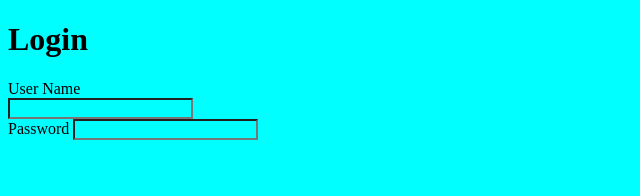
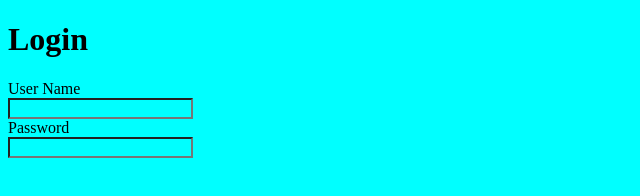
Before and after one commit to udhaya-coder/ecom.github.io, a plain HTML site: page index.html in a window 1280 px wide. Shown: the whole page, without its empty margins (0-640 px from the left). Drawn offline with Linux system fonts and the light colour scheme.

Commit message:
update index.html with br tag

```diff
--- a/index.html
+++ b/index.html
@@ -10,7 +10,7 @@
     <h1>Login</h1>
     <label for="username" id="username">User Name</label><br>
     <input type="text" id="username"><br>
-    <label for="password">Password</label>
+    <label for="password">Password</label><br>
     <input type="password">
 
 </body>
```
